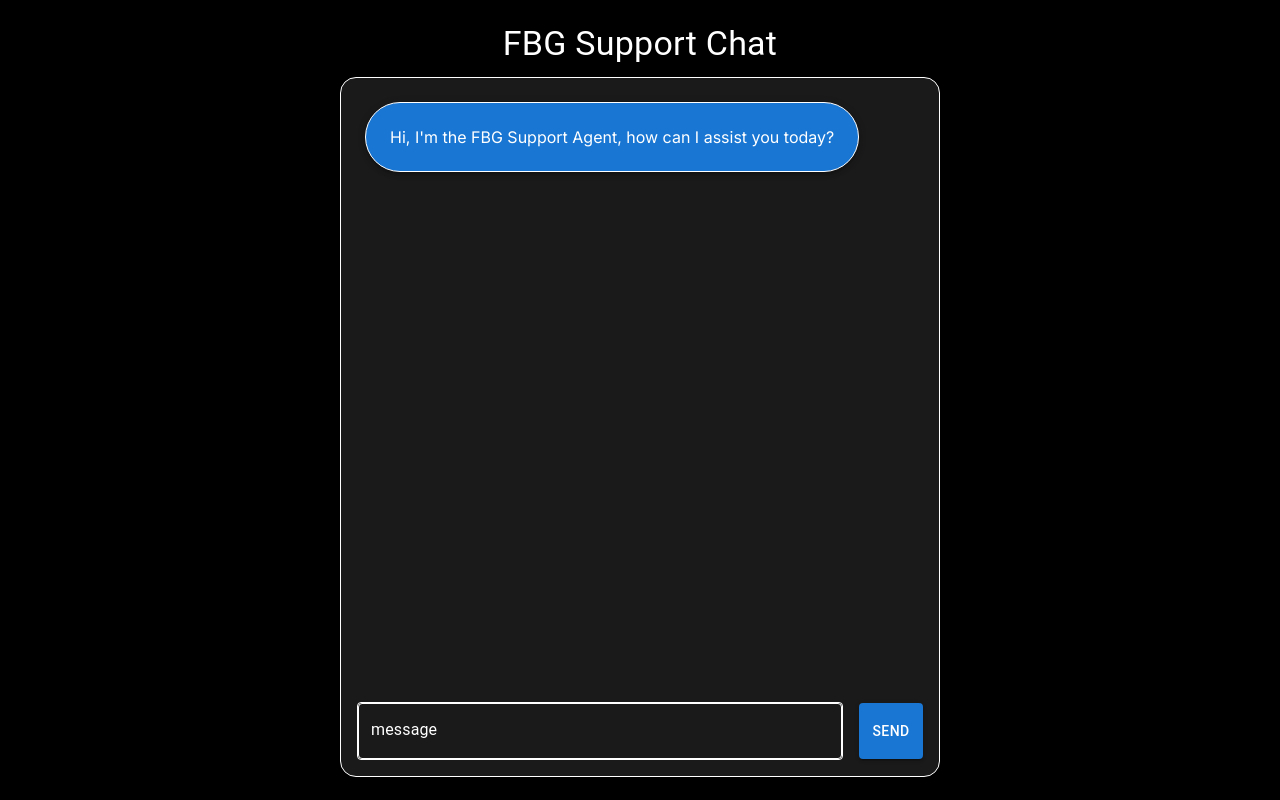
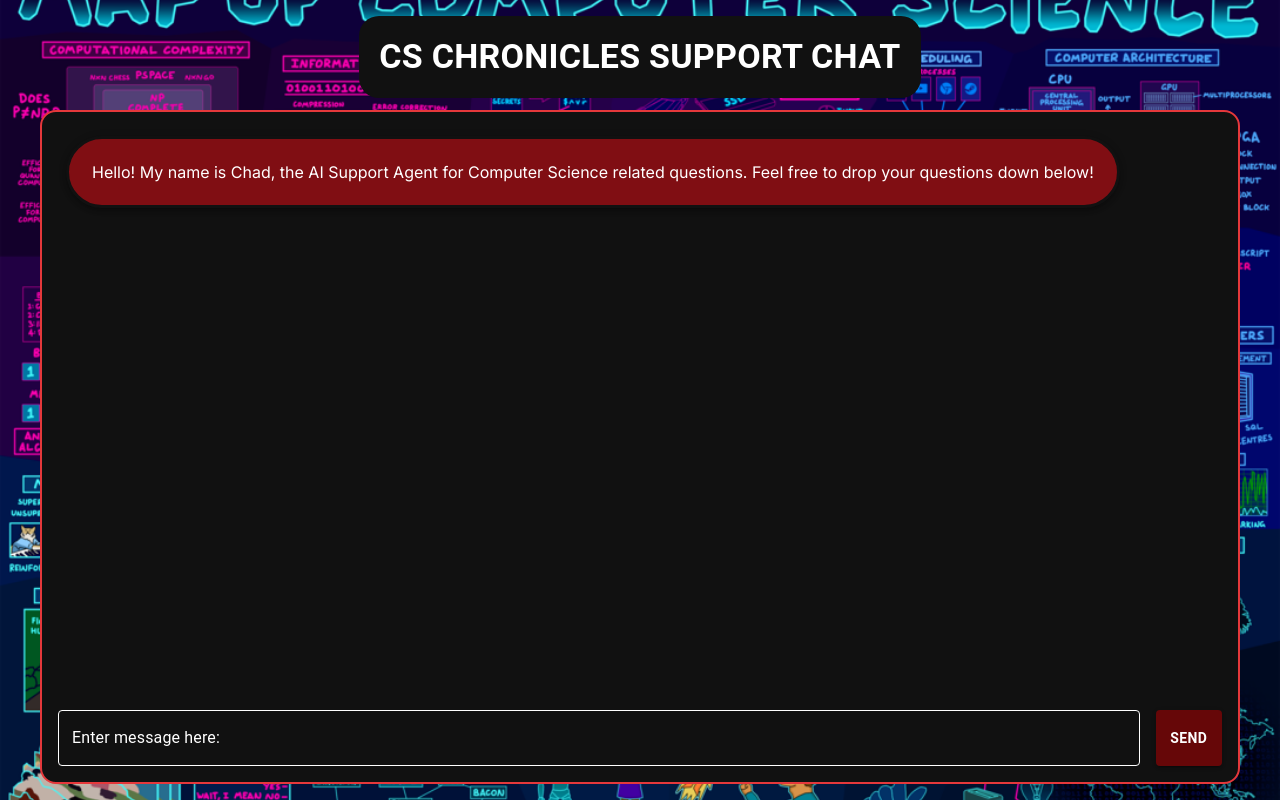
Before and after one commit to hamim23z/ChronicleAI, a Next.js app: page / in a window 1280 px wide. Built offline with nearby package versions, Linux system fonts and the light colour scheme.

Commit message:
Changed color scheme, BG image, color, etc. Mainly stylistic changes

```diff
--- a/app/page.js
+++ b/app/page.js
@@ -1,38 +1,39 @@
-'use client';
-import { Box, Stack, TextField, Button, Typography } from '@mui/material';
-import { useState } from 'react';
+"use client";
+import { Box, Stack, TextField, Button, Typography } from "@mui/material";
+import { useState } from "react";
 
 export default function Home() {
   const [messages, setMessages] = useState([
     {
-      role: 'assistant',
-      content: "Hi, I'm the FBG Support Agent, how can I assist you today?",
-    }
+      role: "assistant",
+      content:
+        "Hello! My name is Chad, the AI Support Agent for Computer Science related questions. Feel free to drop your questions down below!",
+    },
   ]);
 
-  const [message, setMessage] = useState('');
+  const [message, setMessage] = useState("");
 
   const sendMessage = async () => {
-    if (message.trim() === '') return; // Do not send empty messages
+    if (message.trim() === "") return; // Do not send empty messages
 
-    setMessage('');
+    setMessage("");
     setMessages((messages) => [
       ...messages,
-      { role: 'user', content: message },
-      { role: 'assistant', content: '' },
+      { role: "user", content: message },
+      { role: "assistant", content: "" },
     ]);
 
-    const response = fetch('/api/chat', {
+    const response = fetch("/api/chat", {
       method: "POST",
       headers: {
-        'Content-Type': 'application/json'
+        "Content-Type": "application/json",
       },
-      body: JSON.stringify([...messages, { role: 'user', content: message }]),
+      body: JSON.stringify([...messages, { role: "user", content: message }]),
     }).then(async (res) => {
       const reader = res.body.getReader();
       const decoder = new TextDecoder();
 
-      let result = '';
+      let result = "";
       return reader.read().then(function processText({ done, value }) {
         if (done) {
           return result;
@@ -52,10 +53,10 @@ export default function Home() {
         return reader.read().then(processText);
       });
     });
-  }
+  };
 
   const handleKeyPress = (event) => {
-    if (event.key === 'Enter') {
+    if (event.key === "Enter") {
       sendMessage();
     }
   };
@@ -68,23 +69,44 @@ export default function Home() {
       flexDirection="column"
       justifyContent="center"
       alignItems="center"
-      bgcolor="black"
-      color="white"
+      color="#FFFFFF"
       p={2}
+      sx={{
+        backgroundImage: `url('/csbackground.png')`,
+        backgroundSize: "cover",
+        backgroundPosition: "center",
+        backgroundRepeat: "no-repeat",
+        width: "100vw",
+        height: "100vh",
+      }}
     >
-      <Typography variant="h4" gutterBottom>
-        FBG Support Chat
+      <Typography
+        variant="h4"
+        gutterBottom
+        sx={{
+          color: "#fff",
+          backgroundColor: "#111",
+          padding: "20px",
+          borderRadius: "20px",
+          fontWeight: "bold",
+          textTransform: "uppercase",
+        }}
+      >
+        CS Chronicles Support Chat
       </Typography>
+
       <Stack
         direction="column"
-        width="600px"
+        width="1200px"
         height="700px"
-        border="1px solid white"
+        border="2px solid #E5383B"
         borderRadius={4}
         p={2}
         spacing={3}
         sx={{
-          backgroundColor: 'rgba(255, 255, 255, 0.1)',
+          backgroundColor:
+            "#111" /*background color for the chat box entirely*/,
+          color: "white",
         }}
       >
         <Stack
@@ -94,99 +116,109 @@ export default function Home() {
           overflow="auto"
           maxHeight="100%"
           sx={{
-            '&::-webkit-scrollbar': {
-              width: '6px',
+            "&::-webkit-scrollbar": {
+              width: "6px",
             },
-            '&::-webkit-scrollbar-track': {
-              background: 'grey',
+            "&::-webkit-scrollbar-track": {
+              background: "grey",
             },
-            '&::-webkit-scrollbar-thumb': {
-              background: 'darkgrey',
-              borderRadius: '4px',
+            "&::-webkit-scrollbar-thumb": {
+              background: "darkgrey",
+              borderRadius: "4px",
             },
           }}
         >
-          {
-            messages.map((message, index) => (
+          {messages.map((message, index) => (
             <Box
               key={index}
               display="flex"
               justifyContent={
-                  message.role === 'assistant' ? 'flex-start' : 'flex-end'
+                message.role === "assistant" ? "flex-start" : "flex-end"
               }
             >
               <Box
-                  bgcolor={
-                    message.role === 'assistant'
-                      ? 'primary.main'
-                      : 'secondary.main'
-                  }
+                bgcolor={message.role === "assistant" ? "#800E13" : "#AD2831"}
                 color="white"
                 borderRadius={16}
-                  p={3}
+                padding={"23px"}
                 m={1}
                 boxShadow={3}
                 style={{
-                    color: 'white',
-                    border: '1px solid white',
+                  color: "#FFF",
+                  border: "3px solid #111",
                 }}
               >
                 {message.content}
               </Box>
             </Box>
-            ))
-          }
+          ))}
         </Stack>
-        <Stack direction="row" spacing={2} alignItems="center">
+        <Stack direction="row" spacing={2} alignItems="center" color="white">
           <TextField
-            label="message"
+            label="Enter message here:"
             fullWidth
             multiline
-            maxRows={4}
+            maxRows={5}
             value={message}
             onChange={(e) => setMessage(e.target.value)}
             onKeyPress={handleKeyPress}
             InputProps={{
-              style: { color: 'white', border: '1px solid white', overflow: 'auto' },
+              style: {
+                color: "white",
+              },
             }}
             InputLabelProps={{
-              style: { color: 'white' }
+              style: {
+                color: "#FFF",
+                transition: "all 0.2s ease", // Smooth transition for the label
+              },
             }}
             sx={{
-              '& .MuiOutlinedInput-root': {
-                '& fieldset': {
-                  borderColor: 'white',
+              "& .MuiOutlinedInput-root": {
+                "& fieldset": {
+                  borderColor: "white",
+                  color: "white",
                 },
-                '&:hover fieldset': {
-                  borderColor: 'white',
+                "&:hover fieldset": {
+                  borderColor: "white",
+                  color: "white",
                 },
-                '&.Mui-focused fieldset': {
-                  borderColor: 'white',
+                "&.Mui-focused fieldset": {
+                  borderColor: "white",
+                  color: "white",
                 },
               },
-              '& .MuiInputBase-input': {
-                overflow: 'auto',
-                '&::-webkit-scrollbar': {
-                  width: '6px',
+              "& .MuiInputBase-input": {
+                overflow: "auto",
+                "&::-webkit-scrollbar": {
+                  width: "6px",
+                  color: "white",
                 },
-                '&::-webkit-scrollbar-track': {
-                  background: 'grey',
+                "&::-webkit-scrollbar-track": {
+                  background: "grey",
+                  color: "white",
                 },
-                '&::-webkit-scrollbar-thumb': {
-                  background: 'darkgrey',
-                  borderRadius: '4px',
+                "&::-webkit-scrollbar-thumb": {
+                  background: "darkgrey",
+                  borderRadius: "4px",
+                  color: "white",
                 },
               },
             }}
           />
+
           <Button
             variant="contained"
             onClick={sendMessage}
             sx={{
-              height: '56px',
-              bgcolor: 'primary.main',
-              '&:hover': {
-                bgcolor: 'primary.dark',
+              height: "56px",
+              bgcolor: "#660708",
+              fontWeight: "bold",
+              color: "#FFF",
+              "&:hover": {
+                bgcolor: "#A4161A",
+                fontWeight: "bold",
+                color: "#FFF",
               },
             }}
           >
```
Also changed, not shown: public/csbackground.png (added), 1 other file (tests, documents, lock files or other folders). Lines whose indentation alone changed are shown as unchanged.
